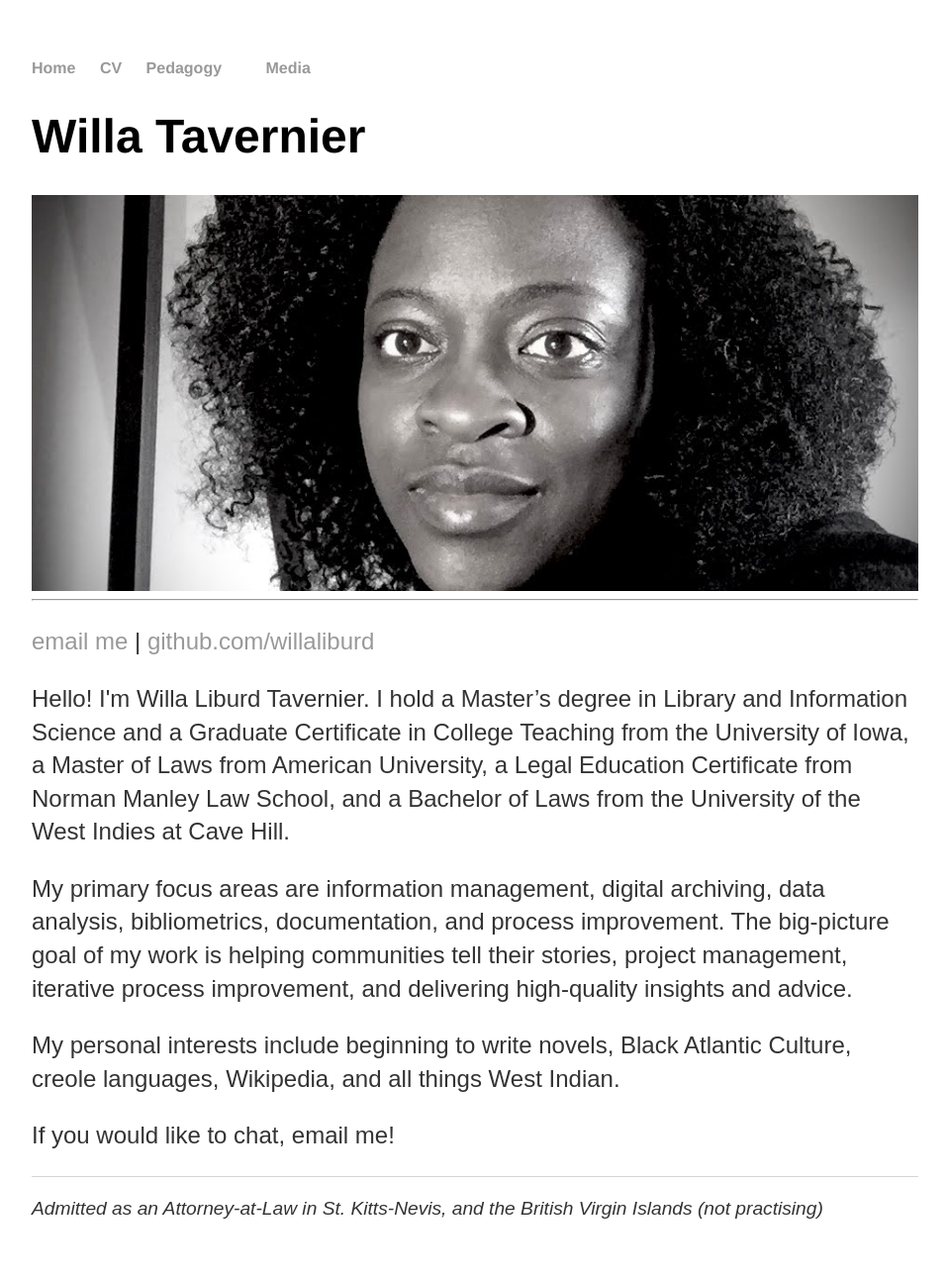
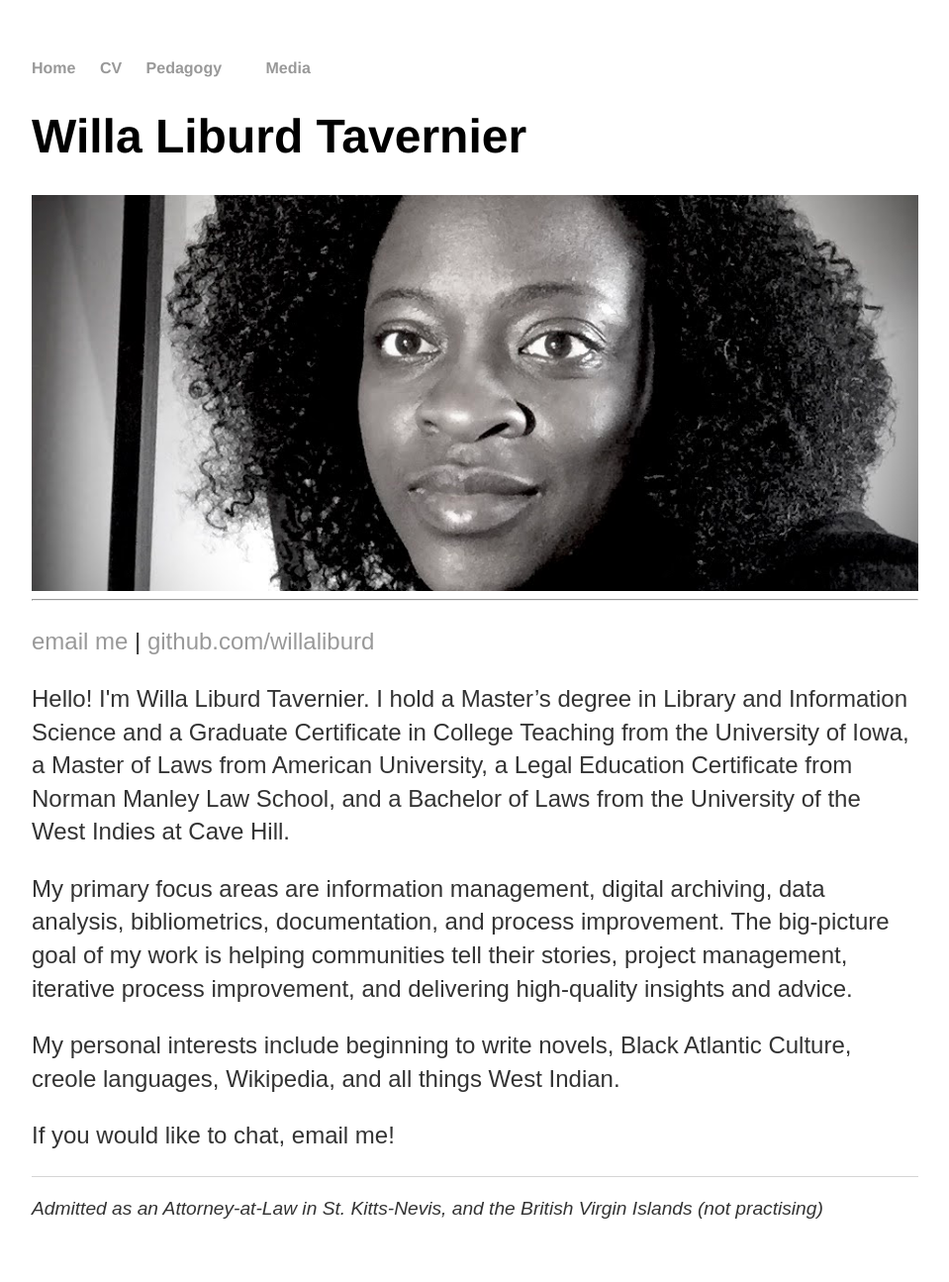
Before and after one commit to willaliburd/willaliburd.github.io, a Jekyll site: the page index.html, which Jekyll copies as it is, in a window 1280 px wide. Shown: the whole page at 99% size, without its empty margins (160-1119 px from the left). Built offline with Jekyll 4.4.1, drawn with Linux system fonts in a browser that asks for light colours.

Commit message:
Update index.html
Added "Liburd" to 'Tavernier' in header

```diff
--- a/index.html
+++ b/index.html
@@ -47,7 +47,7 @@
 			</nav>
 
 			<div class=blurb">
-   				<h1>Willa Tavernier</h1>
+   				<h1>Willa Liburd Tavernier</h1>
 
 			</div><!-- /.blurb -->
 
```
